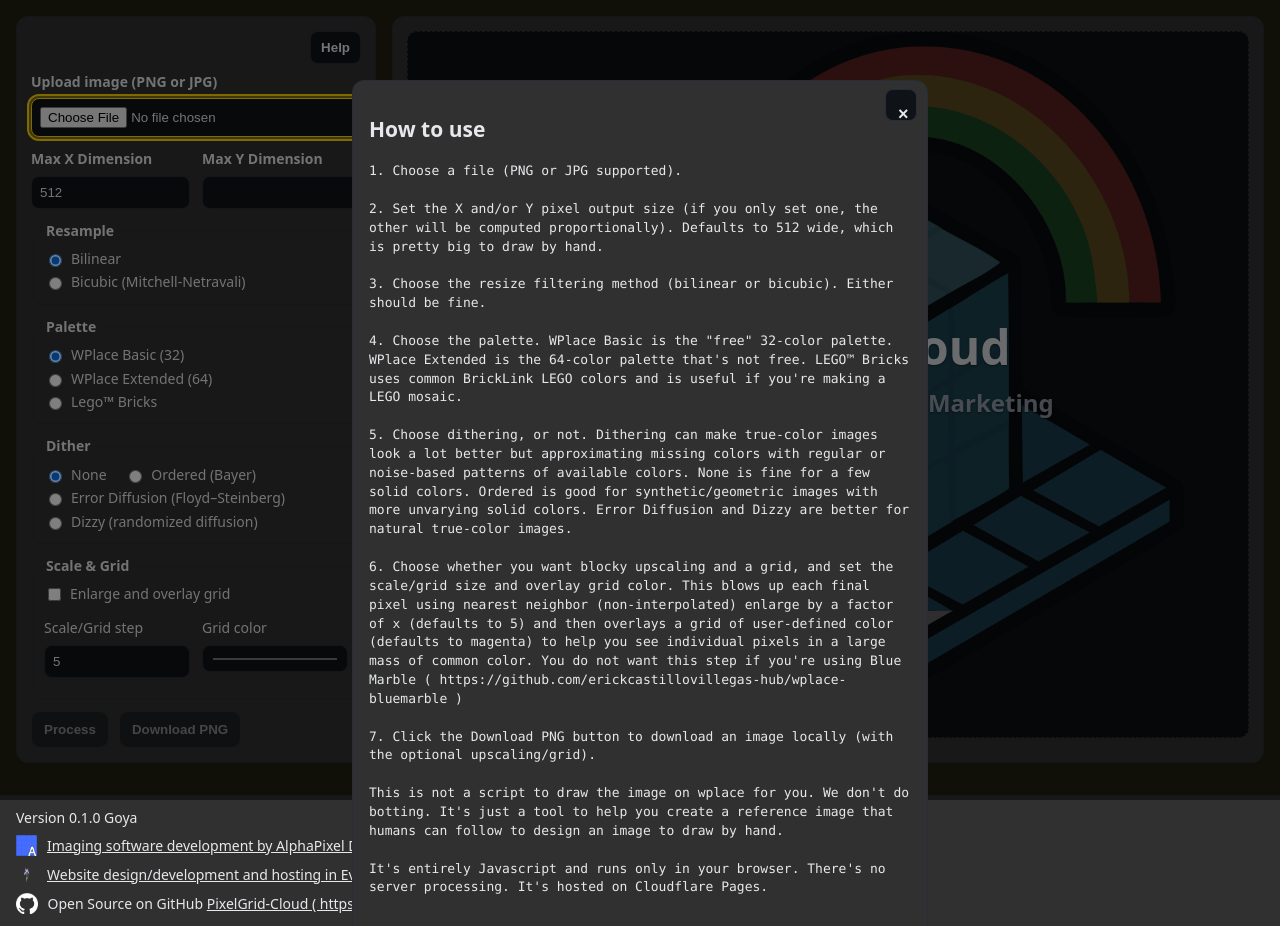
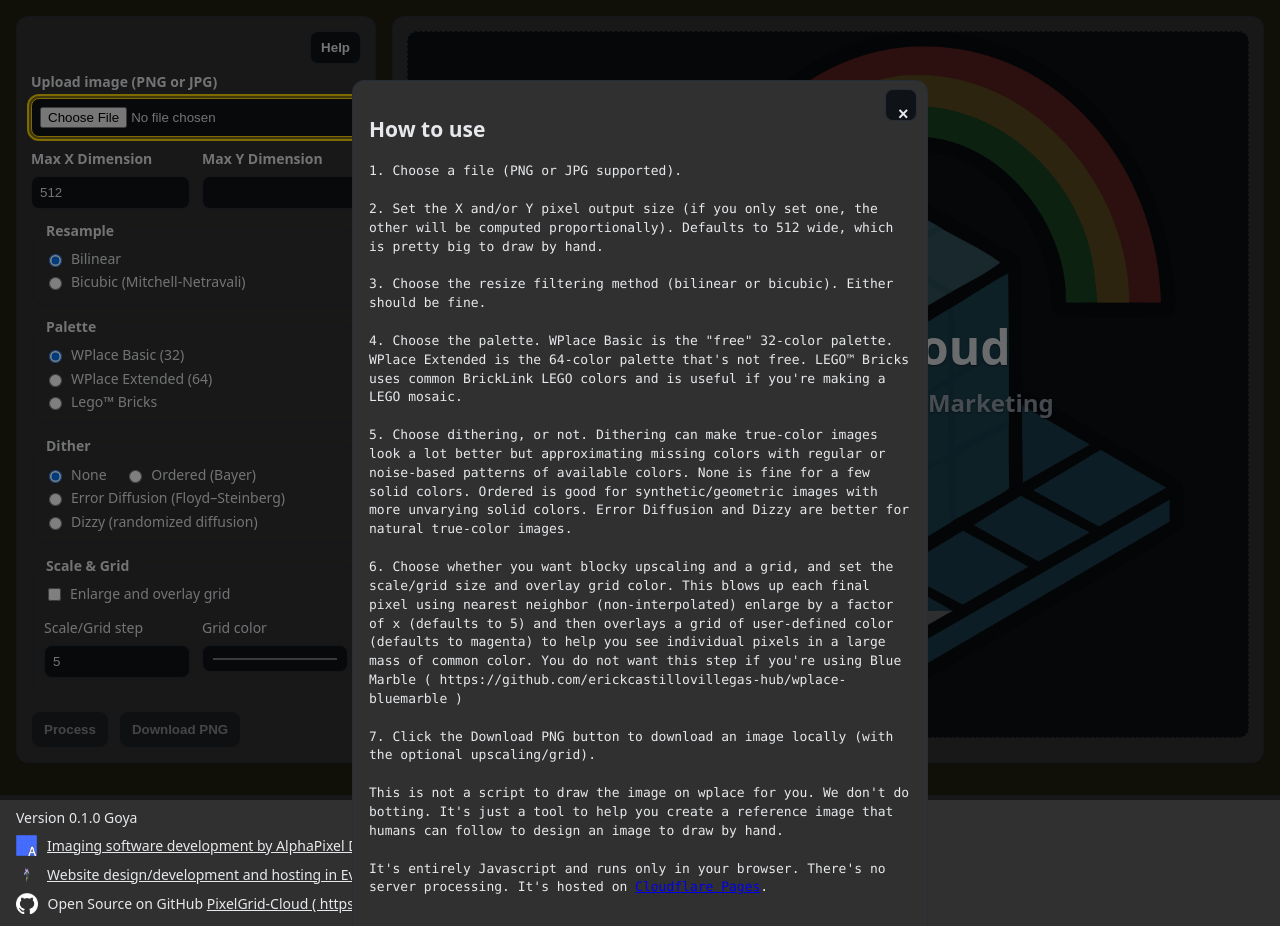
Before and after one commit to AlphaPixel/PixelGrid-Cloud, a plain HTML site: page index.html in a window 1280 px wide. Both pictures are taken after a click on the button "Help". Drawn offline with Linux system fonts and the light colour scheme.

Commit message:
Add credit link for CloudFlare Pages.

```diff
--- a/index.html
+++ b/index.html
@@ -155,7 +155,7 @@
 
 This is not a script to draw the image on wplace for you. We don't do botting. It's just a tool to help you create a reference image that humans can follow to design an image to draw by hand.
 
-It's entirely Javascript and runs only in your browser. There's no server processing. It's hosted on Cloudflare Pages.
+It's entirely Javascript and runs only in your browser. There's no server processing. It's hosted on <a href="https://pages.cloudflare.com/">Cloudflare Pages</a>.
       </pre>
     </div>
   </div>
```
